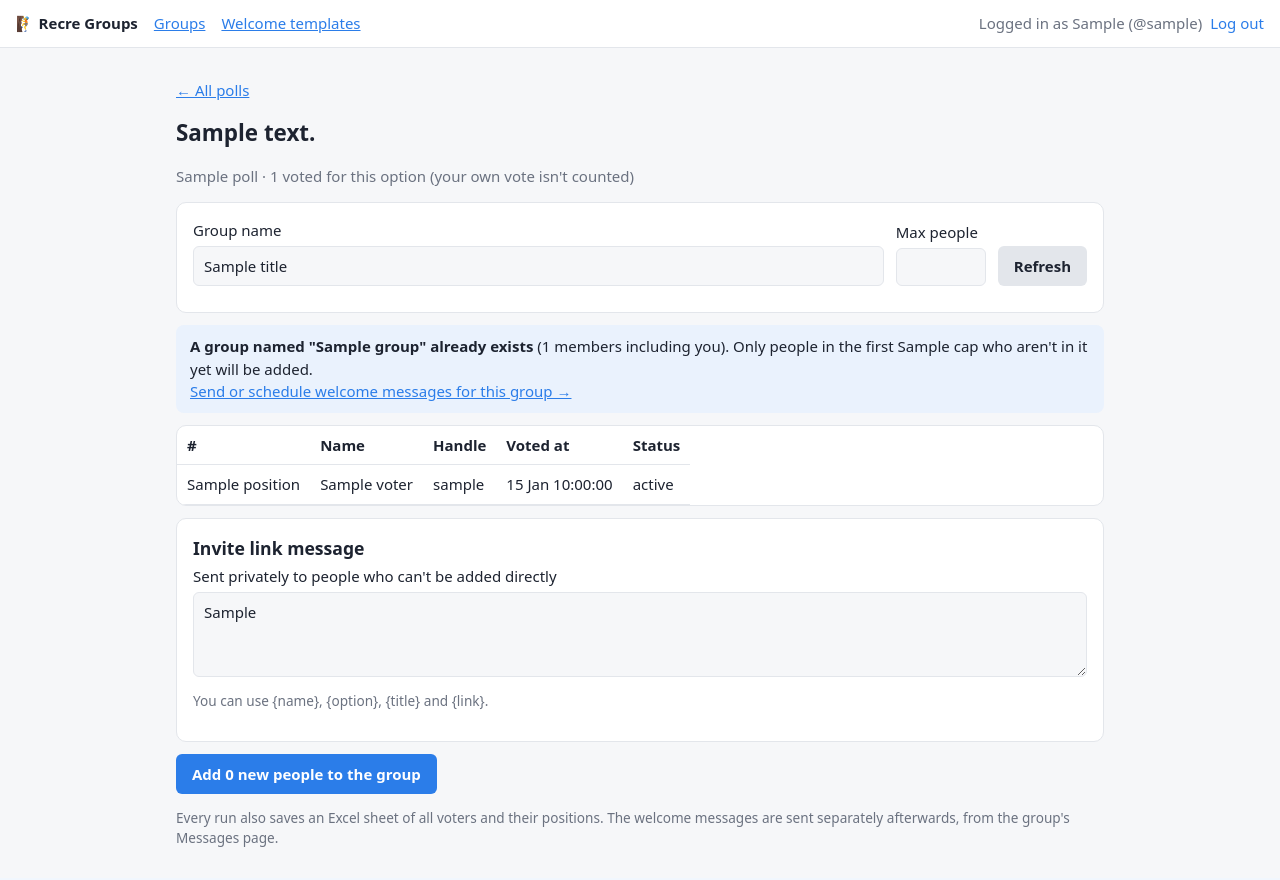
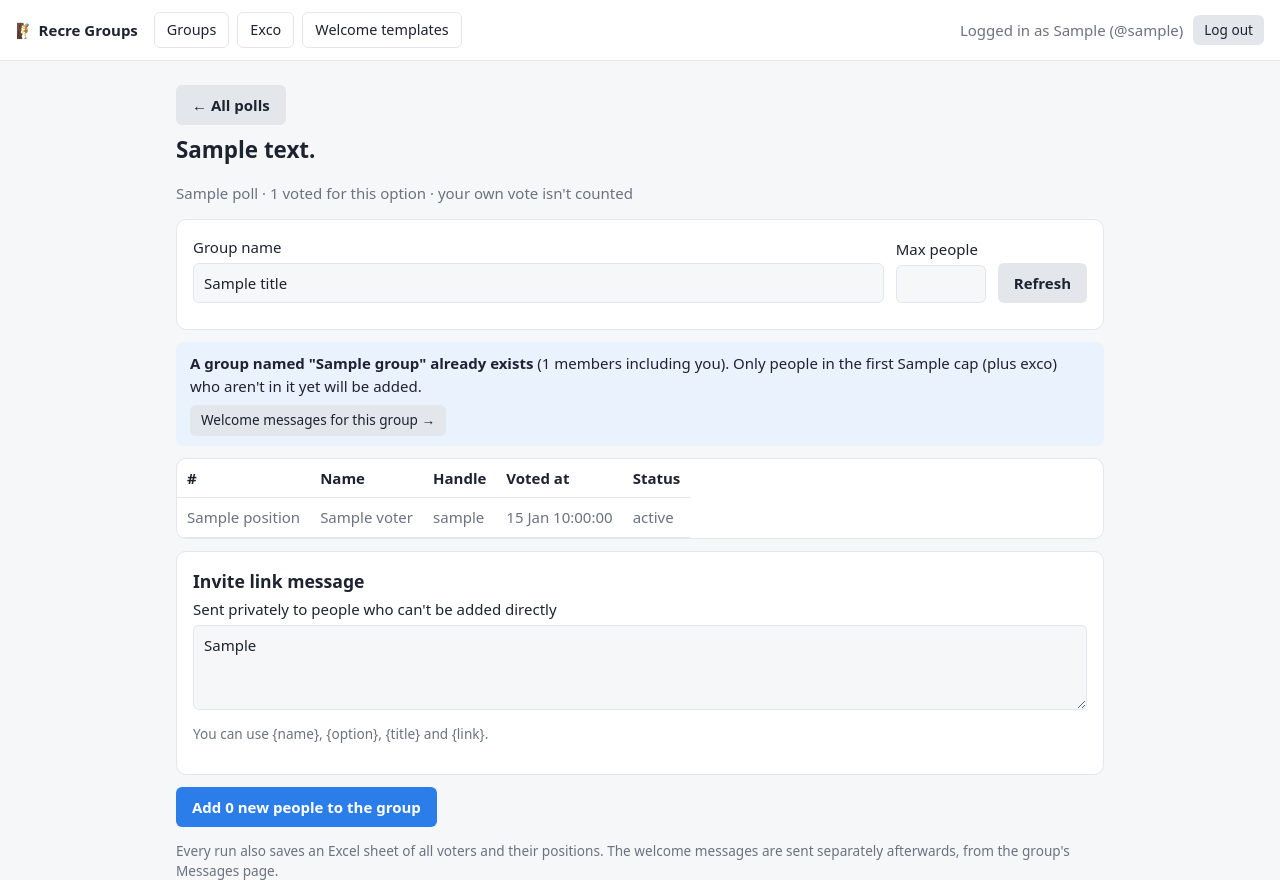
Before and after one commit to darryl5942/recre-groups, a Flask app: template templates/option.html in a window 1280 px wide. Shown: the top 880 px of the page. Before the commit the page ends 847 px from the top, so only its background shows below. Run offline with Flask 3, Linux system fonts and the light colour scheme; the template is opened without the code that fills it: most values are stand-ins (such as "Sample title", 1, 10 or a date in 2020).

Commit message:
Add exco list, and turn links into buttons
New Exco page to save exco Telegram handles. Exco who vote for a
session are always added, even after the cut-off, and aren't numbered,
so they don't use up any of the spots; they show an EXCO tag on the
pages and 'Exco' in the Excel sheet.

All in-page links (navigation, back, templates, redo, login) are now
buttons.

```diff
--- a/app.py
+++ b/app.py
@@ -133,6 +133,19 @@ def index():
     polls = tg.run(tg.list_polls(chat_id)) if chat_id else []
     return render_template("index.html", groups=groups, chat_id=chat_id, chat_name=chat_name,
                            polls=polls, me=tg.run(tg.me()))
+
+
+@app.route("/exco", methods=["GET", "POST"])
+@needs_login
+def exco():
+    if request.method == "POST":
+        handles, bad = store.parse_handles(request.form.get("handles", ""))
+        store.update_config(exco=handles)
+        flash(f"Saved {len(handles)} exco handle{'s' if len(handles) != 1 else ''}.", "info")
+        if bad:
+            flash("These don't look like Telegram handles, so they were skipped: " + ", ".join(bad), "error")
+        return redirect(url_for("exco"))
+    return render_template("exco.html", handles=sorted(store.exco_handles()))
 
 
 @app.route("/templates", methods=["GET", "POST"])
--- a/export.py
+++ b/export.py
@@ -36,9 +36,9 @@ def write_run(title, voters, cap):
         cell.font = Font(bold=True)
     grey = PatternFill("solid", fgColor="EEEEEE")
     for v in voters:
-        ws.append([v.position, v.name, v.handle or "(no handle)", v.id,
+        ws.append(["Exco" if v.exco else v.position, v.name, v.handle or "(no handle)", v.id,
                    v.voted_at.strftime("%d %b %Y %H:%M:%S"), v.status, getattr(v, "note", "")])
-        if v.position > cap:
+        if not v.gets_in(cap):
             for cell in ws[ws.max_row]:
                 cell.fill = grey
     for i, w in enumerate(WIDTHS):
--- a/static/style.css
+++ b/static/style.css
@@ -29,10 +29,17 @@ input, select, textarea { display: block; width: 100%; margin-top: 4px; padding:
 input.small { width: 90px; }
 button, .button { display: inline-block; padding: 9px 16px; font: inherit; font-weight: 600; color: #fff;
   background: var(--accent); border: 0; border-radius: 6px; cursor: pointer; text-decoration: none; }
-button.secondary { background: var(--line); color: var(--text); }
+button.secondary, .button.secondary { background: var(--line); color: var(--text); }
+.button.small, button.small { padding: 5px 11px; font-size: 0.85rem; font-weight: 500; }
+.button.nav { padding: 6px 12px; font-size: 0.9rem; font-weight: 500; background: transparent; color: var(--text);
+  border: 1px solid var(--line); }
+.button:hover, button:hover:not(:disabled) { filter: brightness(0.95); }
+.button.nav:hover { border-color: var(--accent); color: var(--accent); filter: none; }
+.tag.exco { color: #1f5fbf; background: #dcebff; margin-left: 0; }
+.steps .button { margin-top: 6px; }
+form.inline { gap: 10px; }
 .row button { margin-bottom: 10px; }
 button:disabled { opacity: 0.5; cursor: default; }
-button.link { background: none; color: var(--accent); padding: 0 0 0 8px; font-weight: 400; }
 form.inline { display: flex; align-items: center; margin: 0; }
 .flash { padding: 10px 14px; border-radius: 8px; margin: 12px 0; background: var(--info-bg); }
 .flash.error { background: var(--err-bg); }
@@ -50,7 +57,8 @@ tr.cutoff td { text-align: center; color: var(--muted); font-size: 0.85rem; back
 .stats { display: flex; gap: 10px; flex-wrap: wrap; margin: 12px 0; }
 .stats div { background: var(--card); border: 1px solid var(--line); border-radius: 8px; padding: 8px 12px; }
 .steps li { margin-bottom: 6px; }
-nav { display: flex; gap: 16px; align-items: center; }
+nav { display: flex; gap: 8px; align-items: center; flex-wrap: wrap; }
+.brand { margin-right: 8px; }
 label.check { display: flex; gap: 8px; align-items: center; font-weight: 600; }
 label.check input { width: auto; margin: 0; }
 .fields { display: grid; grid-template-columns: repeat(auto-fill, minmax(200px, 1fr)); gap: 0 12px; margin: 8px 0; }
@@ -63,7 +71,7 @@ input.example { font-style: italic; }
 .plain-list { margin: 0; padding-left: 20px; }
 input.when { max-width: 260px; margin: 4px 0 12px 26px; }
 label.check { font-weight: 500; margin-bottom: 6px; }
-.refill { font-weight: 400; margin-left: 6px; }
+.refill { margin: 0 0 4px 8px; vertical-align: middle; }
 table.plain { display: table; border: 0; }
 .bar { height: 10px; background: var(--line); border-radius: 5px; overflow: hidden; margin: 8px 0 12px; }
 .bar div { height: 100%; width: 0; background: var(--accent); transition: width 0.4s; }
--- a/templates/base.html
+++ b/templates/base.html
@@ -10,13 +10,14 @@
   <header>
     <nav>
       <a class="brand" href="{{ url_for('index') }}">🧗 Recre Groups</a>
-      <a href="{{ url_for('groups') }}">Groups</a>
-      <a href="{{ url_for('edit_templates') }}">Welcome templates</a>
+      <a class="button nav" href="{{ url_for('groups') }}">Groups</a>
+      <a class="button nav" href="{{ url_for('exco') }}">Exco</a>
+      <a class="button nav" href="{{ url_for('edit_templates') }}">Welcome templates</a>
     </nav>
     {% if me %}
       <form method="post" action="{{ url_for('logout') }}" class="inline">
         <span class="muted">Logged in as {{ me.first_name }}{% if me.username %} (@{{ me.username }}){% endif %}</span>
-        <button class="link">Log out</button>
+        <button class="button secondary small">Log out</button>
       </form>
     {% endif %}
   </header>
--- a/templates/error.html
+++ b/templates/error.html
@@ -1,5 +1,5 @@
 {% extends "base.html" %}
 {% block content %}
 <div class="flash error">{{ message }}</div>
-<p><a href="javascript:history.back()">← Go back</a> · <a href="{{ url_for('index') }}">Home</a></p>
+<p class="row-links"><a class="button secondary" href="javascript:history.back()">← Go back</a> <a class="button secondary" href="{{ url_for('index') }}">Home</a></p>
 {% endblock %}
--- a/templates/login.html
+++ b/templates/login.html
@@ -10,11 +10,11 @@
   {% elif step == "code" %}
     <label>Code Telegram just sent you (check the Telegram app) <input name="code" required autofocus inputmode="numeric"></label>
     <button>Log in</button>
-    <p><a href="{{ url_for('login') }}">Use a different number / resend code</a></p>
+    <p><a class="button secondary" href="{{ url_for('login') }}">Use a different number / resend code</a></p>
   {% else %}
     <label>Your Telegram 2-step verification password <input type="password" name="password" required autofocus></label>
     <button>Log in</button>
   {% endif %}
 </form>
-<p><a href="{{ url_for('setup') }}">Change API id/hash</a></p>
+<p><a class="button secondary" href="{{ url_for('setup') }}">Change API id/hash</a></p>
 {% endblock %}
--- a/templates/option.html
+++ b/templates/option.html
@@ -1,8 +1,11 @@
 {% extends "base.html" %}
 {% block content %}
-<p><a href="{{ url_for('index', chat=chat_id) }}">← All polls</a></p>
+<p class="row-links"><a class="button secondary" href="{{ url_for('index', chat=chat_id) }}">← All polls</a></p>
 <h1>{{ option_text }}</h1>
-<p class="muted">{{ info.poll.question }} · {{ info.voters|length }} voted for this option (your own vote isn't counted)</p>
+{% set exco_voters = info.voters|selectattr("exco")|list %}
+<p class="muted">{{ info.poll.question }} · {{ info.voters|length }} voted for this option
+  {% if exco_voters %}({{ exco_voters|length }} exco, who always get in and don't use up spots){% endif %}
+  · your own vote isn't counted</p>
 
 <form method="get" class="card row">
   <input type="hidden" name="chat" value="{{ chat_id }}">
@@ -18,8 +21,8 @@
     <b>A group named "{{ info.group.title }}" already exists</b> ({{ info.member_count }} members including you).
     {% if info.found_by == "name" %}It was found by its name in your chats, not from a previous run on this computer.{% endif %}
     {% if info.found_by == "record" and info.group.title != title %}It will be renamed to "<b>{{ title }}</b>".{% endif %}
-    Only people in the first {{ cap }} who aren't in it yet will be added.
-    {% if info.key %}<br><a href="{{ url_for('messages', key=info.key) }}">Send or schedule welcome messages for this group →</a>{% endif %}
+    Only people in the first {{ cap }} (plus exco) who aren't in it yet will be added.
+    {% if info.key %}<p class="row-links"><a class="button secondary small" href="{{ url_for('messages', key=info.key) }}">Welcome messages for this group →</a></p>{% endif %}
   </div>
 {% else %}
   <div class="flash info">No group for this option yet. A new group "<b>{{ title }}</b>" will be created.</div>
@@ -31,11 +34,12 @@
   <thead><tr><th>#</th><th>Name</th><th>Handle</th><th>Voted at</th><th>Status</th></tr></thead>
   <tbody>
   {% for v in info.voters %}
-    <tr class="{% if v.position > cap %}dim{% endif %}">
-      <td>{{ v.position }}</td><td>{{ v.name }}</td><td>{{ v.handle or "—" }}</td>
+    <tr class="{% if not v.gets_in(cap) %}dim{% endif %}">
+      <td>{% if v.exco %}<span class="tag exco">exco</span>{% else %}{{ v.position }}{% endif %}</td>
+      <td>{{ v.name }}</td><td>{{ v.handle or "—" }}</td>
       <td>{{ v.voted_at.strftime("%d %b %H:%M:%S") }}</td><td>{{ v.status }}</td>
     </tr>
-    {% if v.position == cap and info.voters|length > cap %}
+    {% if v.position == cap and info.voters|rejectattr("exco")|list|length > cap %}
       <tr class="cutoff"><td colspan="5">— cut-off: first {{ cap }} —</td></tr>
     {% endif %}
   {% else %}
--- a/templates/progress.html
+++ b/templates/progress.html
@@ -9,7 +9,7 @@
   <ol id="log" class="log muted small"></ol>
 </div>
 <div id="error" class="flash error" hidden></div>
-<p id="back" hidden><a href="javascript:history.back()">← Go back</a></p>
+<p id="back" hidden><a class="button secondary" href="javascript:history.back()">← Go back</a></p>
 
 <script>
   const fill = document.getElementById("fill");
--- a/templates/result.html
+++ b/templates/result.html
@@ -1,6 +1,6 @@
 {% extends "base.html" %}
 {% block content %}
-<p><a href="{{ url_for('index', chat=chat_id) }}">← All polls</a></p>
+<p class="row-links"><a class="button secondary" href="{{ url_for('index', chat=chat_id) }}">← All polls</a></p>
 <h1>{{ r.title }}</h1>
 <p class="muted">{{ r.option }} · {% if r.created %}group created{% else %}existing group{% endif %} · {{ r.member_count }} members now (including you)</p>
 
@@ -23,8 +23,8 @@
   <thead><tr><th>#</th><th>Name</th><th>Handle</th><th>Voted at</th><th>Status</th><th>Notes</th></tr></thead>
   <tbody>
   {% for v in r.voters %}
-    <tr class="{% if v.position > cap %}dim{% elif 'NOT REACHED' in v.status %}warn{% endif %}">
-      <td>{{ v.position }}</td><td>{{ v.name }}</td><td>{{ v.handle or "—" }}</td>
+    <tr class="{% if not v.gets_in(cap) %}dim{% elif 'NOT REACHED' in v.status %}warn{% endif %}">
+      <td>{% if v.exco %}<span class="tag exco">exco</span>{% else %}{{ v.position }}{% endif %}</td><td>{{ v.name }}</td><td>{{ v.handle or "—" }}</td>
       <td>{{ v.voted_at.strftime("%d %b %H:%M:%S") }}</td><td>{{ v.status }}</td><td>{{ v.note }}</td>
     </tr>
   {% endfor %}
--- a/templates/setup.html
+++ b/templates/setup.html
@@ -2,7 +2,8 @@
 {% block content %}
 <h1>One-time setup</h1>
 <ol class="steps">
-  <li>Go to <a href="https://my.telegram.org" target="_blank" rel="noopener">my.telegram.org</a> and log in with your phone number.</li>
+  <li>Open my.telegram.org and log in with your phone number.
+    <a class="button secondary" href="https://my.telegram.org" target="_blank" rel="noopener">Open my.telegram.org ↗</a></li>
   <li>Click <b>API development tools</b>. Fill in any app name (e.g. "Recre Groups") and platform "Desktop", then create.</li>
   <li>Copy the <b>App api_id</b> and <b>App api_hash</b> below. They stay on this computer only.</li>
 </ol>
--- a/templates/templates.html
+++ b/templates/templates.html
@@ -1,8 +1,8 @@
 {% extends "base.html" %}
 {% block content %}
-<p>
-  {% if back %}<a href="{{ back }}">← Back to the session</a> · {% endif %}
-  <a href="{{ url_for('index') }}">← Home</a>
+<p class="row-links">
+  {% if back %}<a class="button secondary" href="{{ back }}">← Back to the session</a>{% endif %}
+  <a class="button secondary" href="{{ url_for('index') }}">← Home</a>
 </p>
 <h1>Welcome templates</h1>
 <p class="muted">These get posted in each new group: the welcome message (pinned), then the meeting message, then the "meet where" poll.
```
Also changed, not shown: HowToUseMe.md (+12 -0 lines), store.py (+24 -1 lines), templates/exco.html (added, +20 -0 lines), templates/groups.html (+4 -3 lines), templates/messages.html (+6 -5 lines), tests/test_exco.py (added, +170 -0 lines), tg.py (+21 -7 lines).
